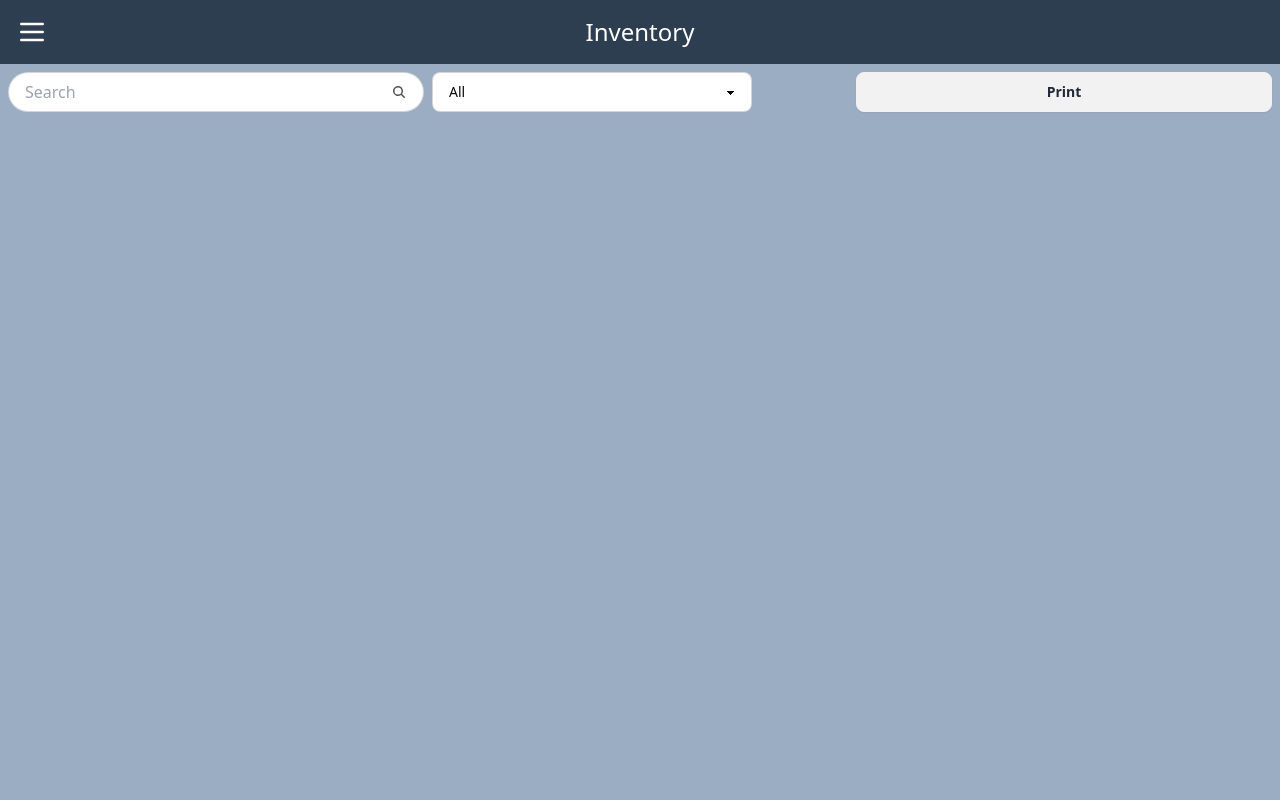
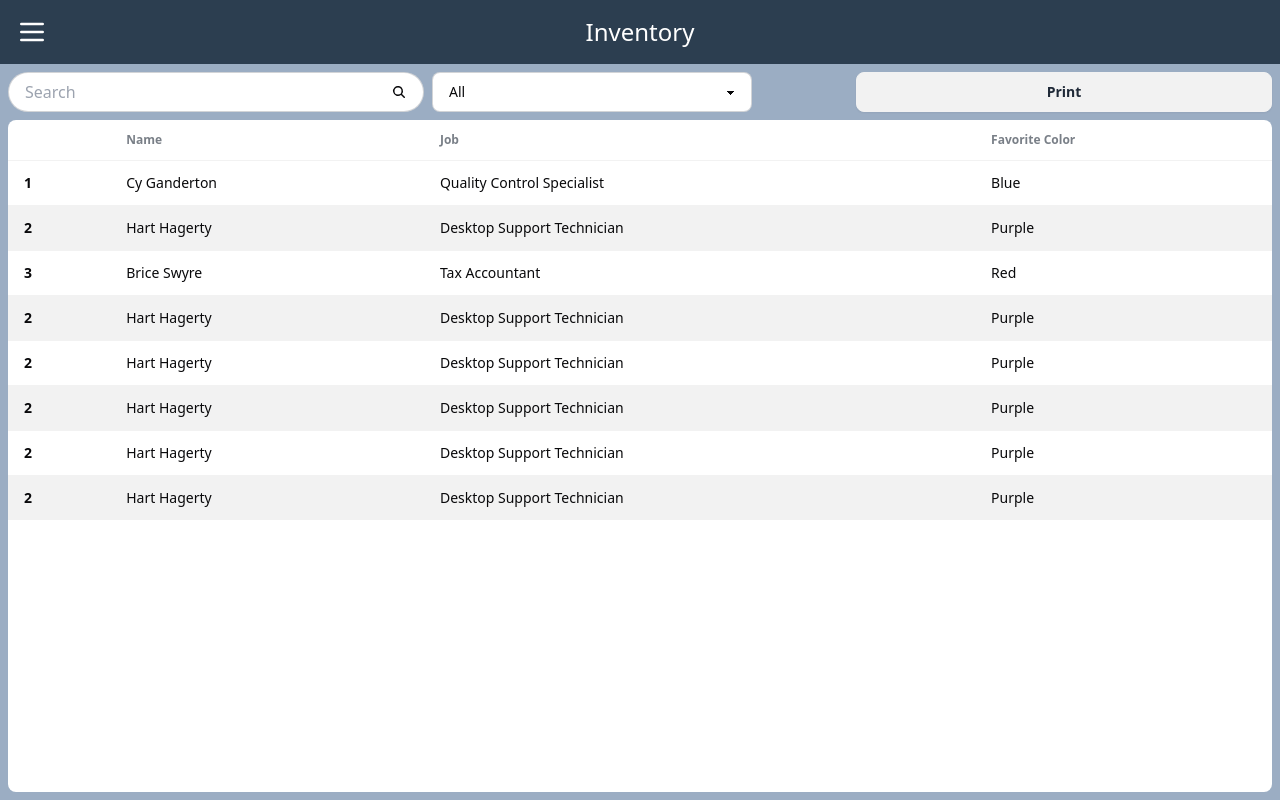
Before and after one commit to TobiasBlankJohansson/inventory-fullstack-app, a React (Vite) app in the folder frontend/: page / in a window 1280 px wide. Built offline with nearby package versions, Linux system fonts and the light colour scheme.

Commit message:
feat:add tabel

```diff
--- a/frontend/src/App.tsx
+++ b/frontend/src/App.tsx
@@ -2,18 +2,18 @@ import { Search } from "./components/search/Search";
 import { Navbar } from "./components/navbar/Navbar";
 import { Select } from "./components/select/Select";
 import { Print } from "./components/print/Print";
+import { Tabel } from "./components/tabel/Tabel";
 
 function App() {
   return (
     <div className="h-screen flex flex-col">
       <Navbar></Navbar>
-      <main className="p-2 h-full w-full">
-        <section className="h-10 grid grid-flow-col grid-cols-3 gap-2">
+        <section className="h-10 grid grid-flow-col grid-cols-3 gap-2 m-2 mb-0">
           <Search></Search>
           <Select></Select>
           <Print></Print>
         </section>
-      </main>
+      <Tabel></Tabel>
     </div>
   );
 }
--- a/frontend/src/components/search/Search.tsx
+++ b/frontend/src/components/search/Search.tsx
@@ -7,7 +7,7 @@ export function Search() {
           xmlns="http://www.w3.org/2000/svg"
           viewBox="0 0 16 16"
           fill="currentColor"
-          className="h-4 w-4 opacity-70"
+          className="h-4 w-4"
         >
           <path
             fillRule="evenodd"
--- /dev/null
+++ b/frontend/src/components/tabel/Tabel.tsx
@@ -0,0 +1,68 @@
+export function Tabel() {
+  return (
+    <>
+      <div className="overflow-x-auto bg-white m-2 h-full rounded-lg">
+        <table className="table table-zebra">
+          <thead>
+            <tr>
+              <th></th>
+              <th>Name</th>
+              <th>Job</th>
+              <th>Favorite Color</th>
+            </tr>
+          </thead>
+          <tbody>
+            <tr>
+              <th>1</th>
+              <td>Cy Ganderton</td>
+              <td>Quality Control Specialist</td>
+              <td>Blue</td>
+            </tr>
+            <tr>
+              <th>2</th>
+              <td>Hart Hagerty</td>
+              <td>Desktop Support Technician</td>
+              <td>Purple</td>
+            </tr>
+            <tr>
+              <th>3</th>
+              <td>Brice Swyre</td>
+              <td>Tax Accountant</td>
+              <td>Red</td>
+            </tr>
+            <tr>
+              <th>2</th>
+              <td>Hart Hagerty</td>
+              <td>Desktop Support Technician</td>
+              <td>Purple</td>
+            </tr>
+            <tr>
+              <th>2</th>
+              <td>Hart Hagerty</td>
+              <td>Desktop Support Technician</td>
+              <td>Purple</td>
+            </tr>
+            <tr>
+              <th>2</th>
+              <td>Hart Hagerty</td>
+              <td>Desktop Support Technician</td>
+              <td>Purple</td>
+            </tr>
+            <tr>
+              <th>2</th>
+              <td>Hart Hagerty</td>
+              <td>Desktop Support Technician</td>
+              <td>Purple</td>
+            </tr>
+            <tr>
+              <th>2</th>
+              <td>Hart Hagerty</td>
+              <td>Desktop Support Technician</td>
+              <td>Purple</td>
+            </tr>
+          </tbody>
+        </table>
+      </div>
+    </>
+  );
+}
```
